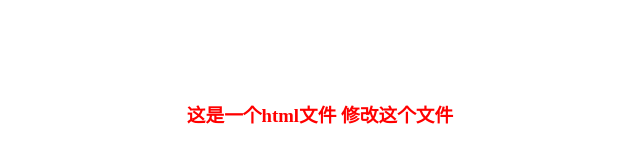
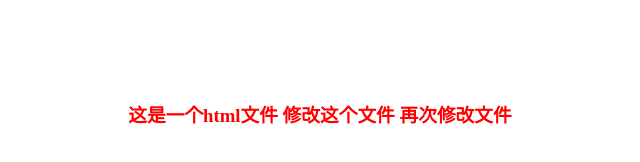
Before and after one commit to nicklaboyz/pilishen.com, a plain HTML site: page index.html in a window 1280 px wide. Shown: the whole page, without its empty margins (320-960 px from the left). Drawn offline with Linux system fonts and the light colour scheme.

Commit message:
remodified index.html

```diff
--- a/index.html
+++ b/index.html
@@ -5,6 +5,6 @@
 	<link rel="stylesheet" type="text/css" href="style.css">
 </head>
 <body>
-	<h3>这是一个html文件 修改这个文件</h3>
+	<h3>这是一个html文件 修改这个文件 再次修改文件</h3>
 </body>
 </html>
```
